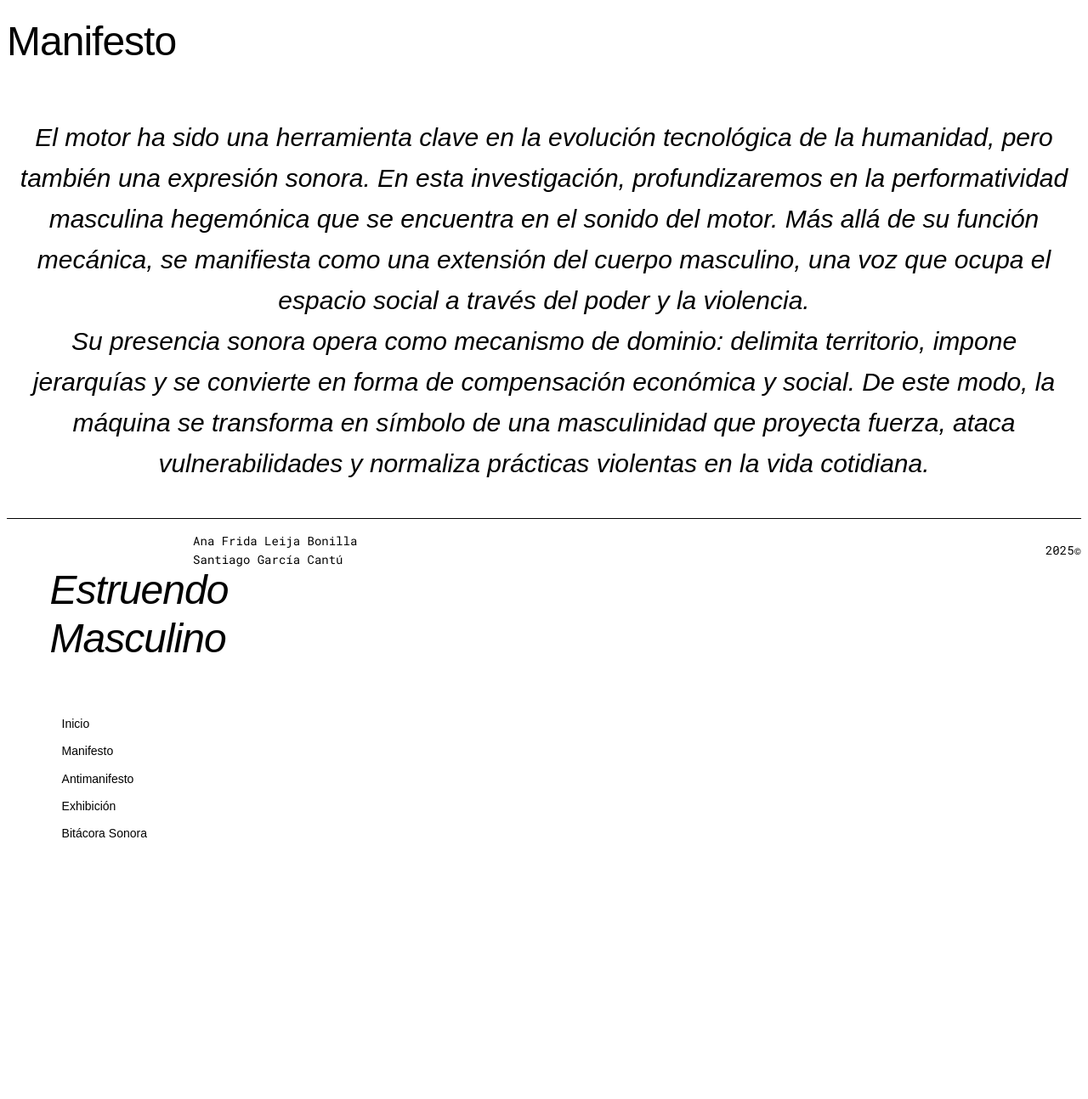
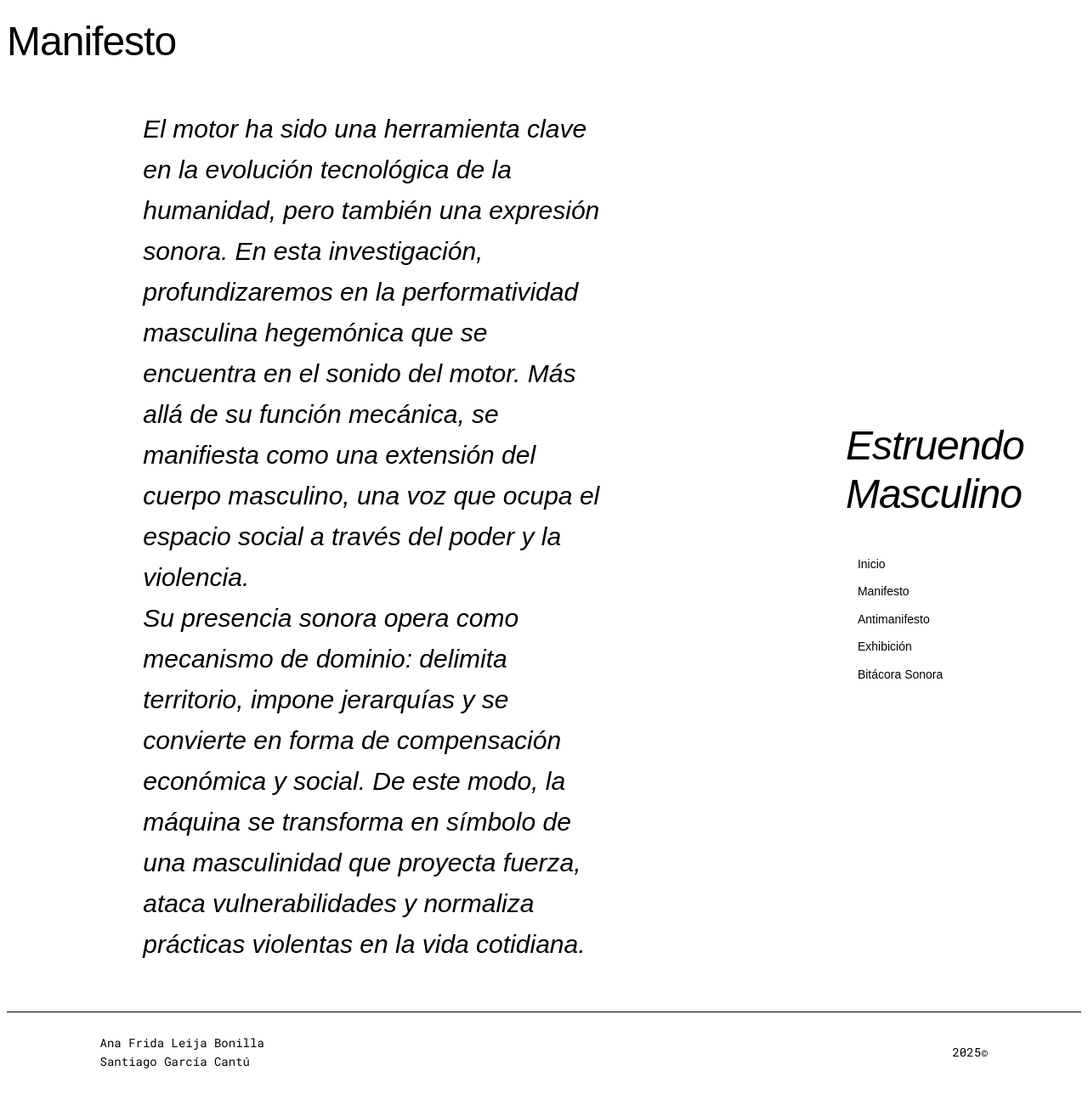
Before and after one commit to fridalebo/EstruendoMasculino, a Jekyll site: the page manifesto.html, which Jekyll copies as it is, in a window 1280 px wide. Shown: the whole page at 85% size. Built offline with Jekyll 4.4.1, drawn with Linux system fonts in a browser that asks for light colours; some web fonts are replaced; before the commit the page ends 1003 px from its top, so only the background shows below that.

Commit message:
final todo

```diff
--- a/css/layout.css
+++ b/css/layout.css
@@ -1,6 +1,6 @@
 :root {
     --bg-color: #ffffff;
-    --link-color: #ffffff;
+    --link-color: #fd0000;
     --text-color: #000;
     --font-family: "palatino-linotype", sans-serif;
     --font-footer: "Roboto Mono", Monospace;
@@ -89,7 +89,6 @@ img {
     font-size: 30px;
     margin: 15px 0;
     padding: 15px 15px;
-    border-bottom: 1px solid #000;
 }
 
 #team {
@@ -100,7 +99,10 @@ img {
     align-items: center;
     flex-direction: row;
 }
-
+#main-footer {
+    padding-top: 1em;
+    border-top: 1px solid #000;
+}
 #team p {
     font-size: 14px;
     font-family: var(--font-footer);
@@ -109,7 +111,7 @@ img {
 
 .parrafo-texto {
     text-align: left;
-    padding-left: 100px;
+    padding-left: 0px;
     padding-right: 224px;
     line-height: 1.6;
   }
--- a/manifesto.html
+++ b/manifesto.html
@@ -4,10 +4,11 @@
 <head>
     <link rel="stylesheet" href="https://use.typekit.net/sxx5qcn.css">
 
-    <link rel="preconnect" href="<link rel="stylesheet" href="https://use.typekit.net/sxx5qcn.css">
+    <link rel="preconnect" href="<link rel=" stylesheet" href="https://use.typekit.net/sxx5qcn.css">
     <link rel="preconnect" href="https://fonts.googleapis.com">
     <link rel="preconnect" href="https://fonts.gstatic.com" crossorigin>
-    <link href="https://fonts.googleapis.com/css2?family=Roboto+Mono:ital,wght@0,100..700;1,100..700&display=swap" rel="stylesheet">
+    <link href="https://fonts.googleapis.com/css2?family=Roboto+Mono:ital,wght@0,100..700;1,100..700&display=swap"
+        rel="stylesheet">
 
 
     <link rel="stylesheet" href="https://cdnjs.cloudflare.com/ajax/libs/skeleton/2.0.4/skeleton.min.css">
@@ -17,26 +18,30 @@
     <title>Estruendo Masculino</title>
 </head>
 
-
-
+<body>
     <header>
         <h1 style="text-align: left; margin-top: 20px;">Manifesto</h1>
     </header>
-<div class="row">
-    <section class="columns twelve" id="leyenda">
-        <p class=".parrafo-texto"><i>
+    <div class="row" id="main-row">
+        <section class="columns eight" id="leyenda">
+            <p class="parrafo-texto"><i>
                     El motor ha sido una herramienta clave en la evolución tecnológica
-            de la humanidad, pero también una expresión sonora. En esta investigación, profundizaremos en la performatividad masculina hegemónica que
-            se encuentra en el sonido del motor. Más allá de su función mecánica, se manifiesta como una extensión del cuerpo masculino, una voz que ocupa
+                    de la humanidad, pero también una expresión sonora. En esta investigación, profundizaremos en la
+                    performatividad masculina hegemónica que
+                    se encuentra en el sonido del motor. Más allá de su función mecánica, se manifiesta como una
+                    extensión del cuerpo masculino, una voz que ocupa
                     el espacio social a través del poder y la violencia.
-            <br> Su presencia sonora opera como mecanismo de dominio: delimita territorio, impone jerarquías y se convierte en forma de compensación económica y social. De este modo, la máquina se transforma en símbolo de una masculinidad que proyecta fuerza, ataca vulnerabilidades y normaliza prácticas violentas en la vida cotidiana.
+                    <br> Su presencia sonora opera como mecanismo de dominio: delimita territorio, impone jerarquías y
+                    se convierte en forma de compensación económica y social. De este modo, la máquina se transforma en
+                    símbolo de una masculinidad que proyecta fuerza, ataca vulnerabilidades y normaliza prácticas
+                    violentas en la vida cotidiana.
                 </i></p>
         </section>
-    <hr>
-</div>
-    <body>
+
         <nav class="columns two" id="main-nav">
-                <a class="nav-link" href="./index.html" title="Ir a home"> <h1><i>Estruendo <br> Masculino</i></h1> </a>
+            <a class="nav-link" href="./index.html" title="Ir a home">
+                <h1><i>Estruendo <br> Masculino</i></h1>
+            </a>
             <ul>
                 <li>
                     <a class="nav-link" href="index.html" title="VEr">Inicio</a>
@@ -56,11 +61,11 @@
             </ul>
         </nav>
     </div>
-
-
-</section>
-<div class="columns ten" id="team">
+    <div class="row"  id="main-footer">
+        <footer class="columns ten" id="team">
             <p>Ana Frida Leija Bonilla <br> Santiago García Cantú</p>
             <p>2025©</p>
         </footer>
     </div>
+</body>
+</html>
```
Also changed, not shown: exhibicion.html (+17 -7 lines), index.html (+5 -2 lines), img/exhibicion.jpeg (added). Lines whose indentation alone changed are shown as unchanged.
